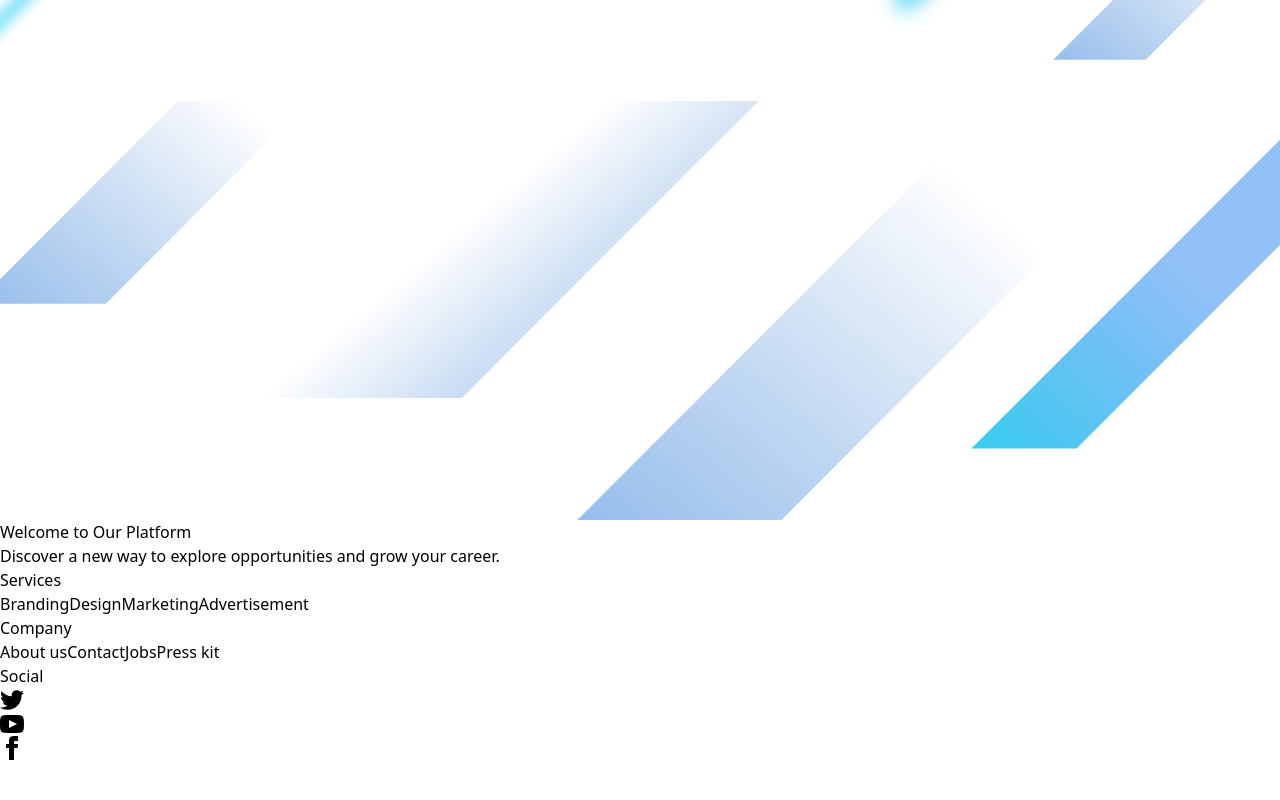
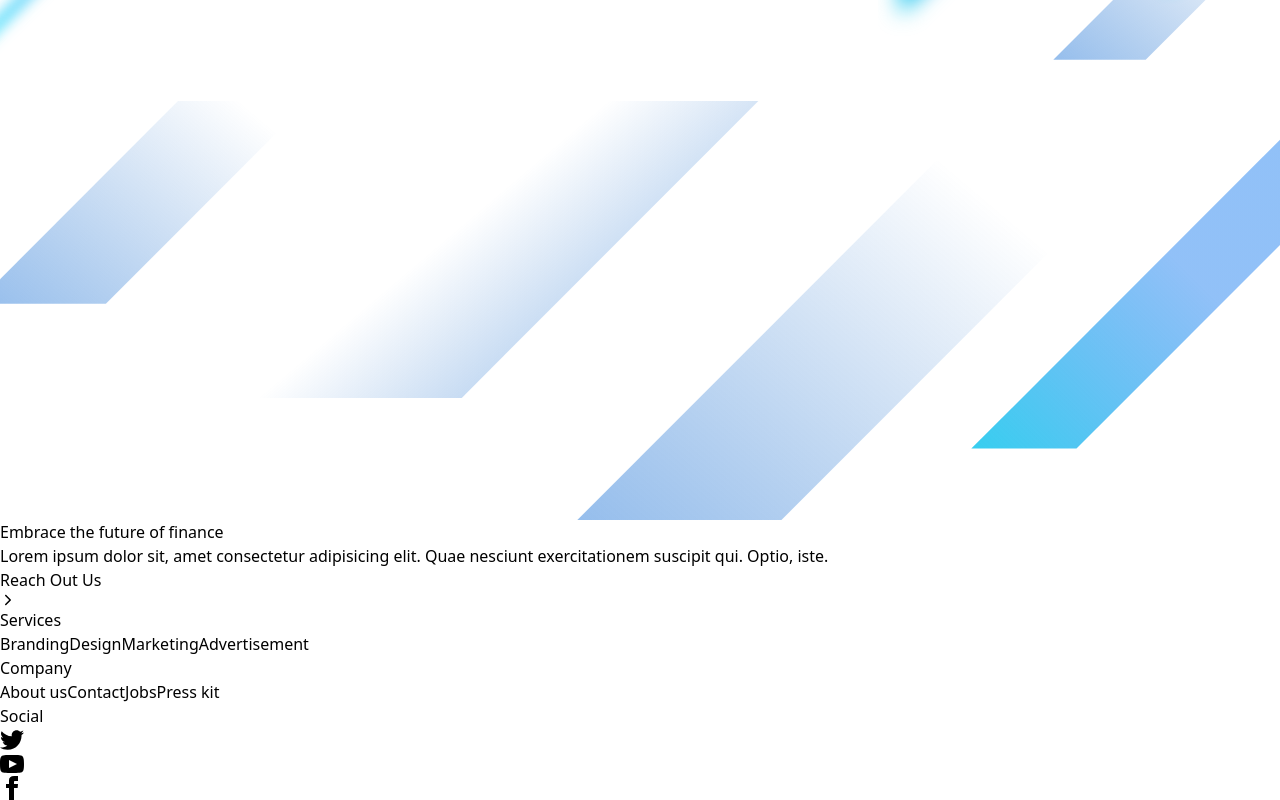
Before and after one commit to Abdullah-Az-Zahur/anyTech-landingPage, a React (Vite) app: page / in a window 1280 px wide. Shown: the part 2631-3431 px from the top of the page. Before the commit the page ends 3391 px from the top, so only its background shows below. Built offline with nearby package versions, Linux system fonts and the light colour scheme.

Commit message:
add : btn in banner

```diff
--- a/src/pages/Home/Banner/Banner.jsx
+++ b/src/pages/Home/Banner/Banner.jsx
@@ -6,6 +6,7 @@ import WaveLinesDesktop2 from "../../../assets/image/backgrounds/WaveLinesDeskto
 import WaveLinesDesktop3 from "../../../assets/image/backgrounds/WaveLinesDesktop3.svg";
 import WaveLinesDesktop4 from "../../../assets/image/backgrounds/WaveLinesDesktop4.svg";
 import HeroImage from "../../../assets/image/backgrounds/Woman-laptop-purple-computer-website-glasses.jpg";
+import { IoIosArrowForward } from "react-icons/io";
 
 const Banner = () => {
   const [mouseX, setMouseX] = useState(0);
@@ -66,11 +67,14 @@ const Banner = () => {
       {/* Text Content (Positioned Left) */}
       <div className="relative z-10 flex items-center h-full w-full px-10">
         <div className="text-white max-w-lg">
-          <h1 className="text-4xl font-bold mb-4">Welcome to Our Platform</h1>
+          <h1 className="text-7xl font-bold mb-4">Embrace the future of finance</h1>
           <p className="text-lg">
-            Discover a new way to explore opportunities and grow your career.
+            Lorem ipsum dolor sit, amet consectetur adipisicing elit. Quae nesciunt exercitationem suscipit qui. Optio, iste.
           </p>
+
+          <button type="button" className="mt-6 bg-orange-400 text-white text-xl font-bold p-5 rounded-md px-8 flex items-center gap-2 text-center">Reach Out Us <IoIosArrowForward /></button>
         </div>
+
       </div>
     </div>
   );
```
